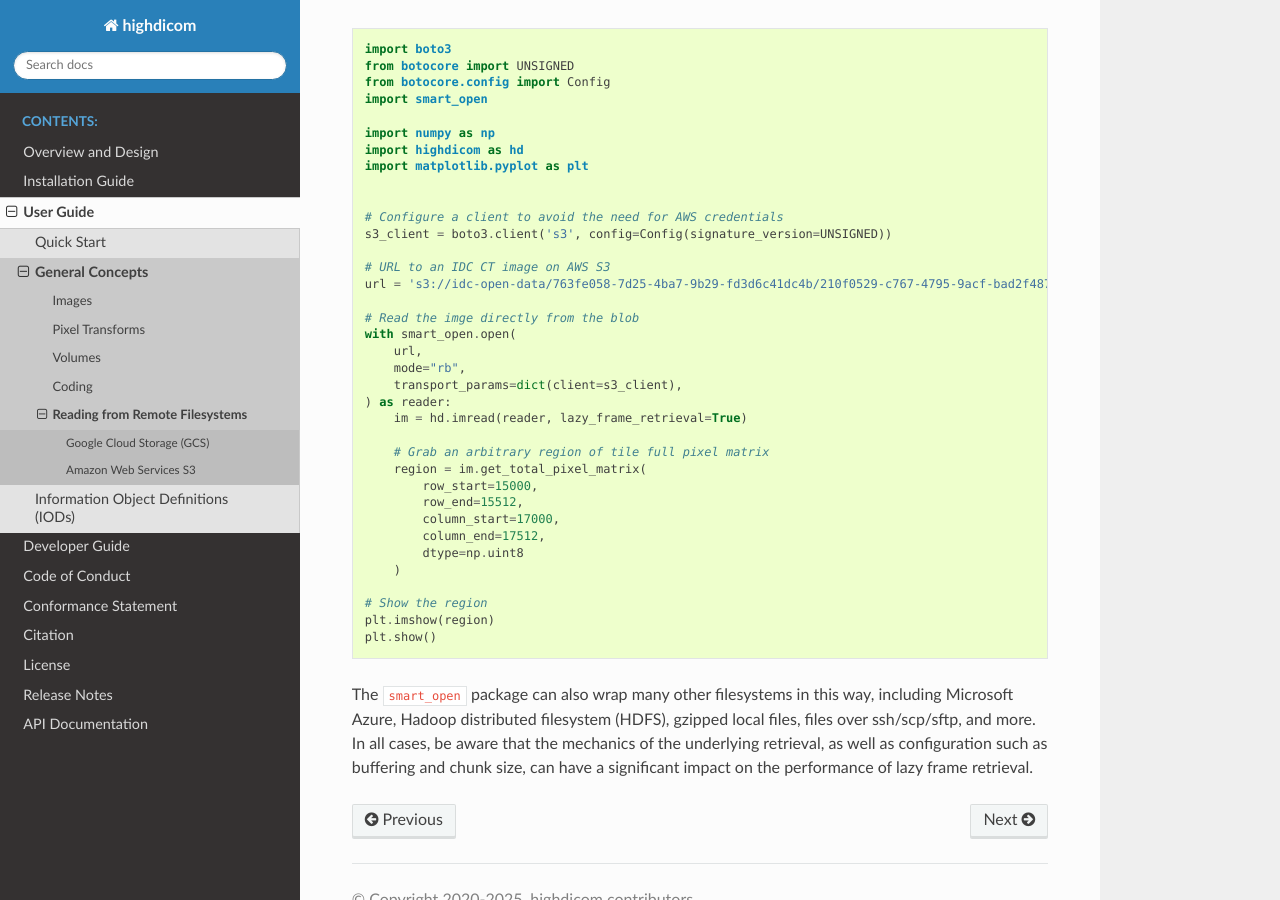
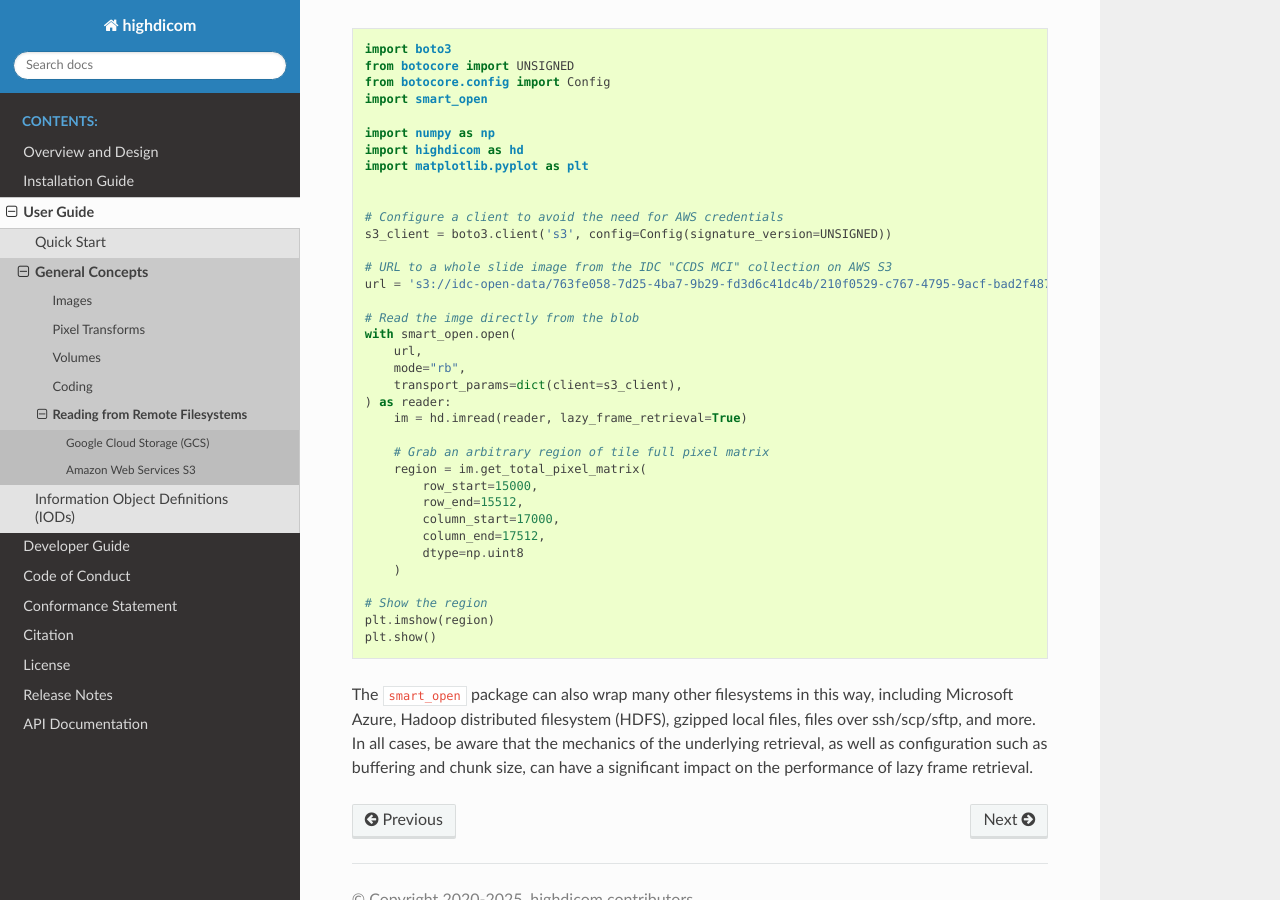
Before and after one commit to ImagingDataCommons/highdicom, a Sphinx documentation site: the page built from docs/remote.rst, in a window 1280 px wide and 900 px high, scrolled down 2940 px. Built offline with Sphinx 7.4.7 and the Read the Docs theme 3.1.0, drawn with Linux system fonts in a browser that asks for light colours.

Commit message:
Minor doc fix in remote.rst

```diff
--- a/docs/remote.rst
+++ b/docs/remote.rst
@@ -153,7 +153,7 @@ the ``smart_open`` documentation for details).
   # Configure a client to avoid the need for AWS credentials
   s3_client = boto3.client('s3', config=Config(signature_version=UNSIGNED))
 
-  # URL to an IDC CT image on AWS S3
+  # URL to a whole slide image from the IDC "CCDS MCI" collection on AWS S3
   url = 's3://idc-open-data/763fe058-7d25-4ba7-9b29-fd3d6c41dc4b/210f0529-c767-4795-9acf-bad2f4877427.dcm'
 
   # Read the imge directly from the blob
```
